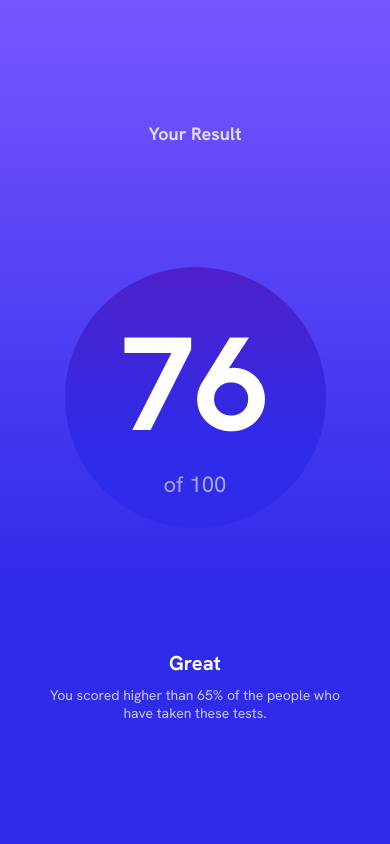
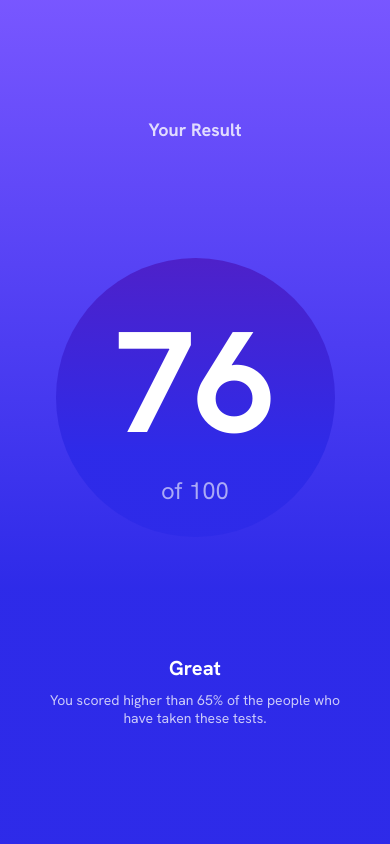
Before and after one commit to ericraycodes/frontendmentor-results-summary-component, a website: page index.html in a window 390 px wide. Shown: the top 844 px of the page. Drawn offline with Linux system fonts and the light colour scheme.

Commit message:
Result Component 1727--

```diff
--- a/css/initial.css
+++ b/css/initial.css
@@ -13,6 +13,7 @@ html {
 /* The body will serve as the background of the result-summary-card */
 body {
   /* Occupies the full viewport */
+  min-width: 320px;
   width: 100vw;
   margin: 0;
   padding: 0;
--- a/css/mobile.css
+++ b/css/mobile.css
@@ -9,7 +9,6 @@
   justify-content: space-evenly;
   align-items: center;
   gap: 2em;
-  /* padding: 1em 2em 1.5em; */
   padding: 2em;
 }
 .component {
@@ -39,6 +38,9 @@
 
   /* text color */
   color: var(--white);
+
+  /* container */
+  container-type: inline-size;
 }
 .result {
   /* text tags */
@@ -84,22 +86,21 @@
   /* Fill available space for a circle.
   Initial value at 90% of horizontal space.
   Shrinks according to vertical space. */
-  flex-basis: calc(90vw - 2em - 2em - 0.5em);
+  flex-basis: 90cqi;
   flex-shrink: 1;
 }
 
-/* Make the result output data rating responsive to the parent circle container's size */
+/* Make the result output data rating responsive to
+the parent circle container's size */
 .output-circle {
   container-type: size;
 }
 .output-circle > data {
   font-weight: bold;
   font-size: 60cqi;
-  /* font-size: clamp(2em, 60cqw, 60cqw); */
 }
 .output-circle > p {
   font-size: 10cqi;
-  /* font-size: clamp(0.7em, 10cqw, 10cqw); */
   opacity: 0.6;
 }
 
```
